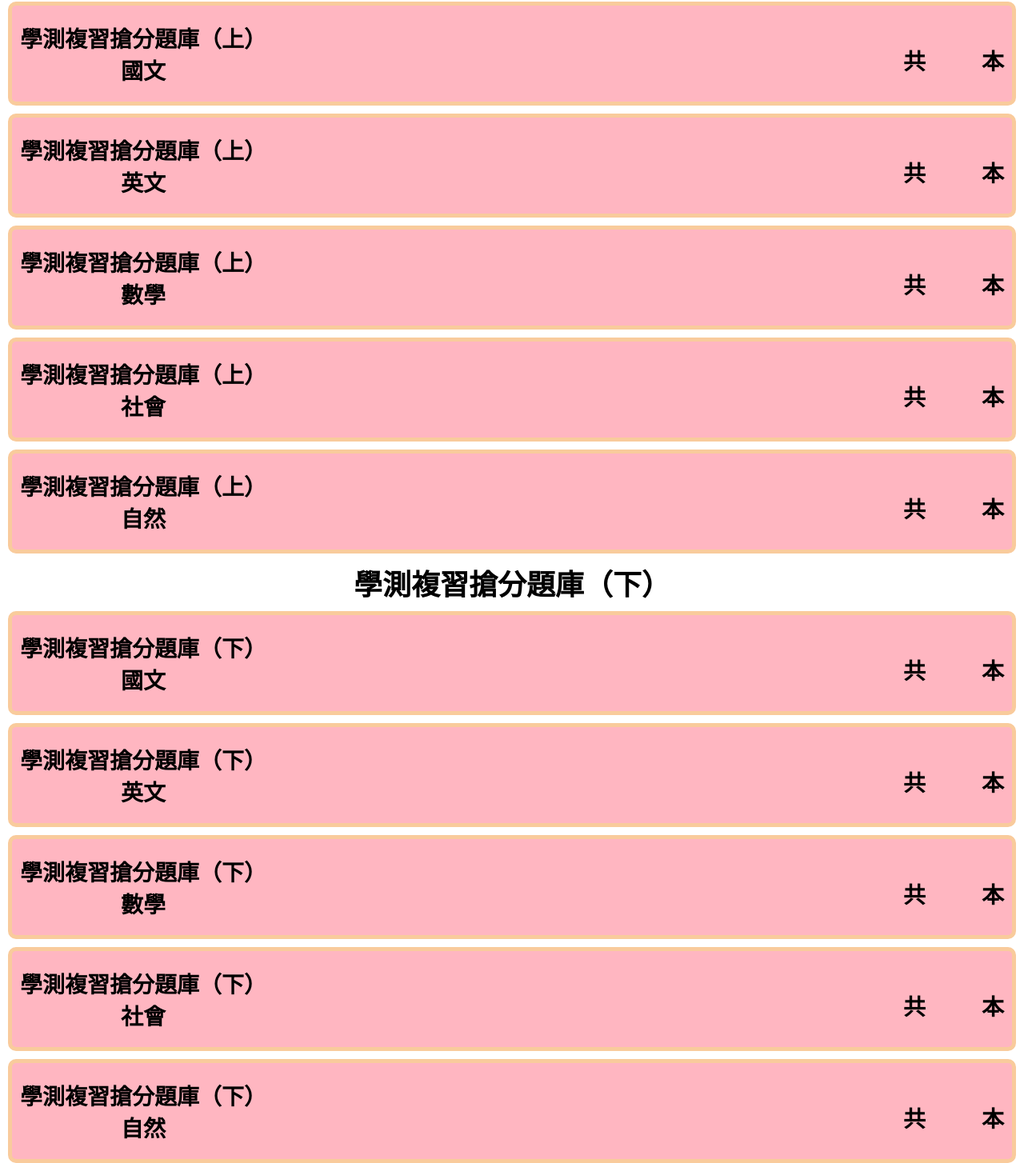
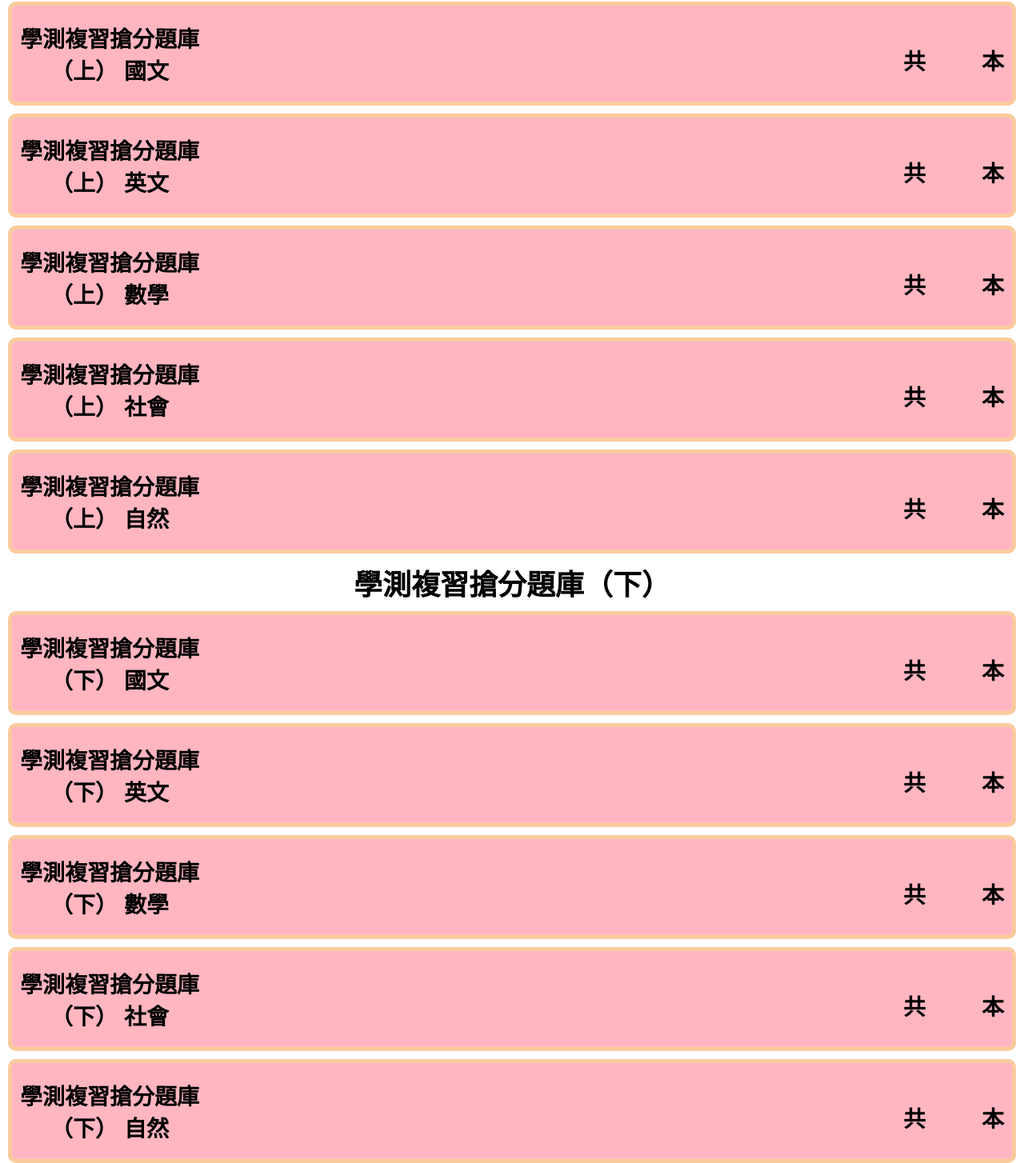
Before and after one commit to joyce0huang/countBook.ver1, a plain HTML site: page index.html in a window 1280 px wide. Shown: the part 3034-4488 px from the top of the page at 80% size. Drawn offline with Linux system fonts and the light colour scheme.

Commit message:
Update index.html
改換行位置

```diff
--- a/index.html
+++ b/index.html
@@ -333,7 +333,7 @@
         <div class="block">
             <div class="box">
                 <div class="title" onclick="showList(21)">
-                    <h3>學測複習搶分題庫（上）<br>國文</h3>
+                    <h3>學測複習搶分題庫<br>（上） 國文</h3>
                     <h4>共<span class="totalbox" id="total21"></span>本</h4>
                 </div>
                 <div class="list list21">
@@ -348,7 +348,7 @@
             </div>
             <div class="box">
                 <div class="title" onclick="showList(22)">
-                    <h3>學測複習搶分題庫（上）<br>英文</h3>
+                    <h3>學測複習搶分題庫<br>（上） 英文</h3>
                     <h4>共<span class="totalbox" id="total22"></span>本</h4>
                 </div>
                 <div class="list list22">
@@ -363,7 +363,7 @@
             </div>
             <div class="box">
                 <div class="title" onclick="showList(23)">
-                    <h3>學測複習搶分題庫（上）<br>數學</h3>
+                    <h3>學測複習搶分題庫<br>（上） 數學</h3>
                     <h4>共<span class="totalbox" id="total23"></span>本</h4>
                 </div>
                 <div class="list list23">
@@ -378,7 +378,7 @@
             </div>
             <div class="box">
                 <div class="title" onclick="showList(24)">
-                    <h3>學測複習搶分題庫（上）<br>社會</h3>
+                    <h3>學測複習搶分題庫<br>（上） 社會</h3>
                     <h4>共<span class="totalbox" id="total24"></span>本</h4>
                 </div>
                 <div class="list list24">
@@ -393,7 +393,7 @@
             </div>
             <div class="box">
                 <div class="title" onclick="showList(25)">
-                    <h3>學測複習搶分題庫（上）<br>自然</h3>
+                    <h3>學測複習搶分題庫<br>（上） 自然</h3>
                     <h4>共<span class="totalbox" id="total25"></span>本</h4>
                 </div>
                 <div class="list list25">
@@ -412,7 +412,7 @@
         <div class="block">
             <div class="box">
                 <div class="title" onclick="showList(26)">
-                    <h3>學測複習搶分題庫（下）<br>國文</h3>
+                    <h3>學測複習搶分題庫<br>（下） 國文</h3>
                     <h4>共<span class="totalbox" id="total26"></span>本</h4>
                 </div>
                 <div class="list list26">
@@ -427,7 +427,7 @@
             </div>
             <div class="box">
                 <div class="title" onclick="showList(27)">
-                    <h3>學測複習搶分題庫（下）<br>英文</h3>
+                    <h3>學測複習搶分題庫<br>（下） 英文</h3>
                     <h4>共<span class="totalbox" id="total22"></span>本</h4>
                 </div>
                 <div class="list list27">
@@ -442,7 +442,7 @@
             </div>
             <div class="box">
                 <div class="title" onclick="showList(28)">
-                    <h3>學測複習搶分題庫（下）<br>數學</h3>
+                    <h3>學測複習搶分題庫<br>（下） 數學</h3>
                     <h4>共<span class="totalbox" id="total28"></span>本</h4>
                 </div>
                 <div class="list list28">
@@ -457,7 +457,7 @@
             </div>
             <div class="box">
                 <div class="title" onclick="showList(29)">
-                    <h3>學測複習搶分題庫（下）<br>社會</h3>
+                    <h3>學測複習搶分題庫<br>（下） 社會</h3>
                     <h4>共<span class="totalbox" id="total29"></span>本</h4>
                 </div>
                 <div class="list list29">
@@ -472,7 +472,7 @@
             </div>
             <div class="box">
                 <div class="title" onclick="showList(30)">
-                    <h3>學測複習搶分題庫（下）<br>自然</h3>
+                    <h3>學測複習搶分題庫<br>（下） 自然</h3>
                     <h4>共<span class="totalbox" id="total30"></span>本</h4>
                 </div>
                 <div class="list list30">
@@ -491,7 +491,7 @@
         <div class="block">
             <div class="box">
                 <div class="title" onclick="showList(31)">
-                    <h3>學測考前60天搶分題庫<br>國文</h3>
+                    <h3>學測考前60天<br>搶分題庫 國文</h3>
                     <h4>共<span class="totalbox" id="total31"></span>本</h4>
                 </div>
                 <div class="list list31">
@@ -506,7 +506,7 @@
             </div>
             <div class="box">
                 <div class="title" onclick="showList(32)">
-                    <h3>學測考前60天搶分題庫<br>英文</h3>
+                    <h3>學測考前60天<br>搶分題庫 英文</h3>
                     <h4>共<span class="totalbox" id="total32"></span>本</h4>
                 </div>
                 <div class="list list32">
@@ -521,7 +521,7 @@
             </div>
             <div class="box">
                 <div class="title" onclick="showList(33)">
-                    <h3>學測考前60天搶分題庫<br>數學</h3>
+                    <h3>學測考前60天<br>搶分題庫 數學</h3>
                     <h4>共<span class="totalbox" id="total33"></span>本</h4>
                 </div>
                 <div class="list list33">
@@ -536,7 +536,7 @@
             </div>
             <div class="box">
                 <div class="title" onclick="showList(34)">
-                    <h3>學測考前60天搶分題庫<br>社會</h3>
+                    <h3>學測考前60天<br>搶分題庫 社會</h3>
                     <h4>共<span class="totalbox" id="total34"></span>本</h4>
                 </div>
                 <div class="list list34">
@@ -551,7 +551,7 @@
             </div>
             <div class="box">
                 <div class="title" onclick="showList(35)">
-                    <h3>學測考前60天搶分題庫<br>自然</h3>
+                    <h3>學測考前60天<br>搶分題庫 自然</h3>
                     <h4>共<span class="totalbox" id="total35"></span>本</h4>
                 </div>
                 <div class="list list35">
```
